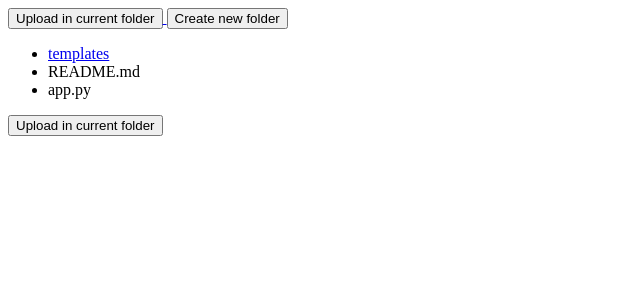
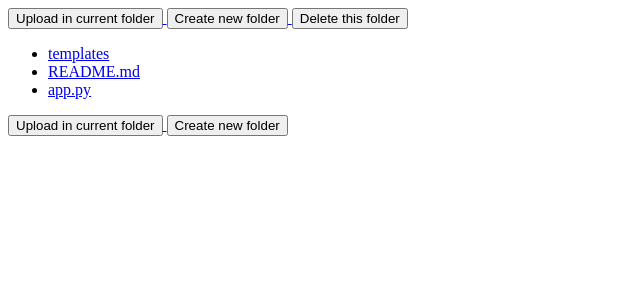
Before and after one commit to slolow/slocloud, a Flask app: page /media in a window 1280 px wide. Shown: the top 300 px of the page, without its empty margins (0-640 px from the left). Run offline with Flask 2, Linux system fonts and the light colour scheme; parts of the project's set-up code (start-up, migrations or seed data) failed here and were passed over; some libraries are stand-ins or nearby versions.

Commit message:
Added delete function. Added show files in browser

```diff
--- a/app.py
+++ b/app.py
@@ -5,8 +5,11 @@
     :license: MIT, see LICENSE for more details.
 """
 import os
+import shutil
+import webbrowser
+import ntpath
 
-from flask import Flask, render_template, request, make_response, redirect, url_for
+from flask import Flask, render_template, request, make_response, redirect, url_for, send_file
 from flask_dropzone import Dropzone
 from flask_wtf.csrf import CSRFProtect, CSRFError
 
@@ -75,19 +78,24 @@ def log_in():
 
 
 @app.route('/media')
+@app.route('/media/')
 def show_main_directory():
+    global temp_path
+    temp_path = basedir
     sub_dir_and_files = get_sub_dir_and_files(basedir)
-    return render_template('media.html', sub_directories=sub_dir_and_files['sub_dir'], files=sub_dir_and_files['files'], relative_path='')
+    return render_template('media.html', sub_directories=sub_dir_and_files['sub_dir'], files=sub_dir_and_files['files'], rel_path='', abs_path=temp_path)
 
 
 @app.route('/media/<path:path>')
 def show_directory(path):
     """Shows current directory structur (sub directories and files) and sets the temp_path in global space"""
     if os.path.exists(os.path.join(basedir, path)):
+        if os.path.isfile(os.path.join(basedir, path)):
+            return send_file(os.path.join(basedir, path), attachment_filename=ntpath.basename(os.path.join(basedir, path)))
         global temp_path
         temp_path = os.path.join(basedir, path)
         sub_dir_and_files = get_sub_dir_and_files(temp_path)
-        return render_template('media.html', sub_directories=sub_dir_and_files['sub_dir'], files=sub_dir_and_files['files'], relative_path=path + '/')
+        return render_template('media.html', sub_directories=sub_dir_and_files['sub_dir'], files=sub_dir_and_files['files'], rel_path=path + '/')
     return make_response(render_template('400.html', path=os.path.join(basedir, path)), 400)
 
 
@@ -111,6 +119,21 @@ def create_new_folder():
 #        return redirect(url_for('show_directory', path))
 
 
+@app.route('/confirm-delete-folder')
+def confirm_delete_folder():
+    rel_path = os.path.relpath(temp_path, start=basedir)
+    return render_template('confirmdelete.html', rel_path=rel_path)
+
+
+@app.route('/delete-folder')
+def delete_folder():
+    global temp_path
+    shutil.rmtree(temp_path)
+    temp_path = os.path.dirname(temp_path)   # reset global temp_path to parent folder from deleted folder
+    rel_path = os.path.relpath(temp_path, start=basedir)
+    return redirect(url_for('show_directory', path=rel_path))
+
+
 
 @app.route('/upload', methods=['POST', 'GET'])
 def upload():
--- a/templates/400.html
+++ b/templates/400.html
@@ -3,7 +3,7 @@
 {% block title %}Bad Request{% endblock %}
 
 {% block body %}
-  <h1>Bad Request</h1>
+  <h1>400 - Bad Request</h1>
   <p>The path does not exist: {{ path }}</p>
   <p><a href="{{ url_for('log_in') }}">go to home page</a></p>
 {% endblock %}
--- a/templates/404.html
+++ b/templates/404.html
@@ -3,7 +3,7 @@
 {% block title %}Page Not Found{% endblock %}
 
 {% block body %}
-  <h1>Page Not Found</h1>
+  <h1>404 - Page Not Found</h1>
   <p>What you were looking for is just not there.</p>
   <p><a href="{{ url_for('log_in') }}">go to home page</a></p>
 {% endblock %}
--- a/templates/media.html
+++ b/templates/media.html
@@ -9,11 +9,14 @@
 	<a href="{{ url_for('render_new_folder_form') }}">
 		<button type="button">Create new folder</button>
 	</a>
+	<a href="{{ url_for('confirm_delete_folder') }}">
+		<button type="button">Delete this folder</button>
+	</a>
 
     <ul>
         {% for directory in sub_directories %}
             <li>
-				<a href="{{ url_for('show_directory', path=relative_path + directory) }}">
+				<a href="{{ url_for('show_directory', path=rel_path + directory) }}">
                     {{ directory }}
                 </a>
             </li>
@@ -21,7 +24,9 @@
 
          {% for file in files %}
             <li>
-				{{ file }}
+				<a href="{{ url_for('show_directory', path=rel_path + file) }}" target="_blank">
+                    {{ file }}
+                </a>
             </li>
         {% endfor %}
     </ul>
@@ -31,5 +36,8 @@
 		<a href="{{ url_for('upload') }}">
 			<button type="button">Upload in current folder</button>
 		</a>
+		<a href="{{ url_for('render_new_folder_form') }}">
+			<button type="button">Create new folder</button>
+		</a>
 	{% endif %}
 {% endblock %}
```
Also changed, not shown: templates/confirmdelete.html (added, +13 -0 lines), 1 other file.
